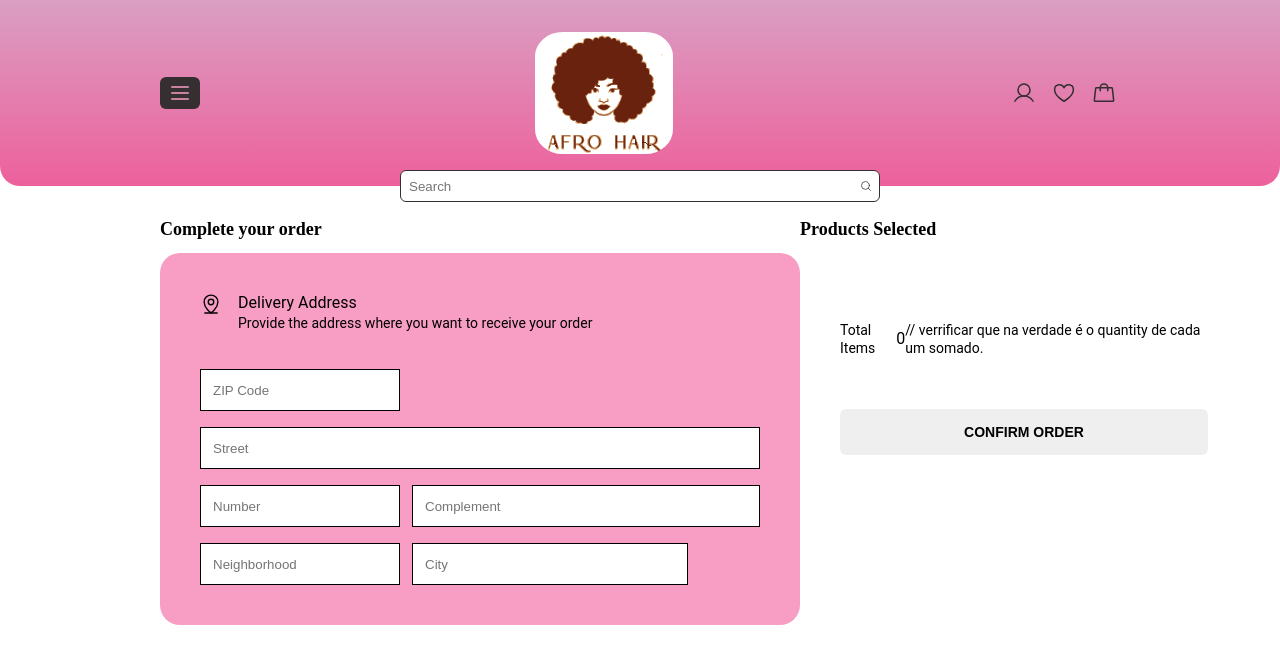
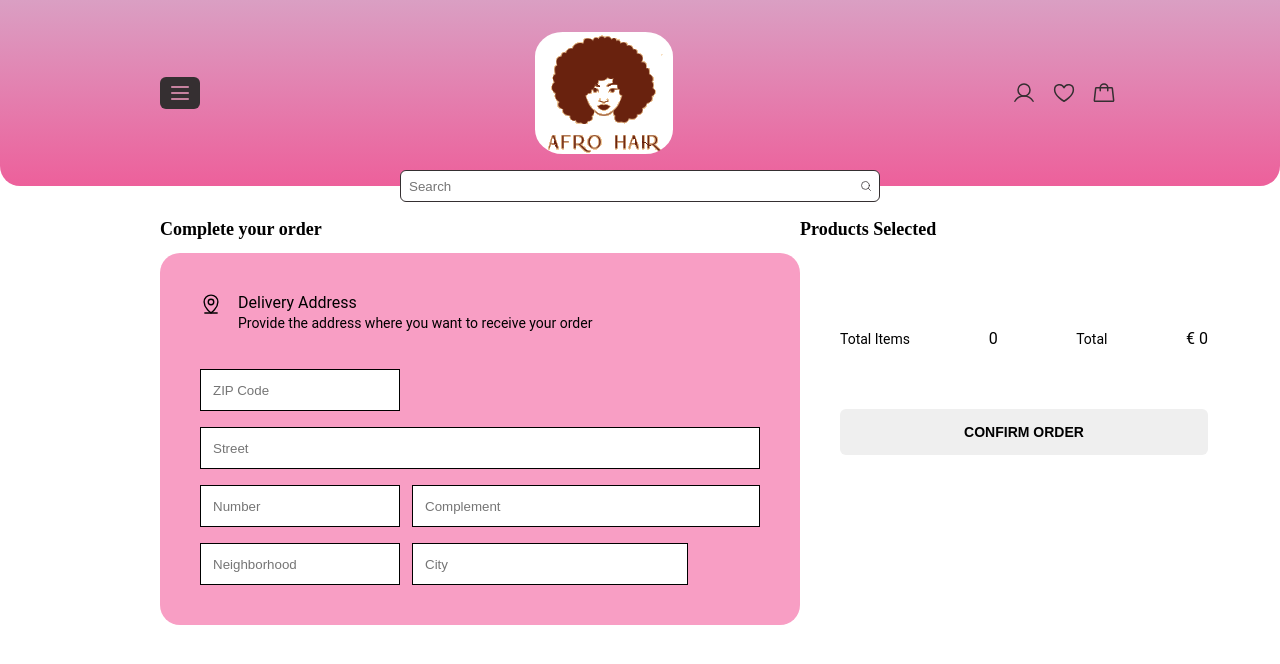
Before and after one commit to Qcarvalhooliveira/Afro-Hair, a React (Vite) app: page /checkout in a window 1280 px wide. Shown: the top 664 px of the page. Built offline with nearby package versions, Linux system fonts and the light colour scheme.

Commit message:
total of itens and total of price fixed

```diff
--- a/src/components/translations/translationData.ts
+++ b/src/components/translations/translationData.ts
@@ -58,7 +58,7 @@ export interface TranslationData {
     products: string;
     itens: string;
     confirm: string;
-
+    total: string;
    }
   }
 
@@ -123,6 +123,7 @@ export interface TranslationData {
         products: "Products Selected",
         itens: "Total Items",
         confirm: "CONFIRM ORDER",
+        total: "Total"
 
       }
     },
@@ -187,6 +188,7 @@ export interface TranslationData {
         products: "Produits sélectionnés",
         itens: "Total des articles",
         confirm: "CONFIRMER VOTRE COMMANDE",
+        total: "Total"
 
 
       }
@@ -252,6 +254,7 @@ export interface TranslationData {
             products: "Produtos Selecionados",
             itens: "Total dos Itens",
             confirm: "CONFIRMAR PEDIDO",
+            total: "Total"
           }
     }
   };
--- a/src/pages/checkout/index.tsx
+++ b/src/pages/checkout/index.tsx
@@ -10,14 +10,20 @@ export function Checkout() {
   const { translation } = useLanguage();
   const {cart} = useProducts()
 
-  const calculateTotal = () => {
+  const calculateTotalOfItens = () => {
+    let total = 0;
+    for (const item of cart) {
+      total += item.quantity;
+    }
+    return total;
+  };
+  const CalculateTotalPrice = () => {
     let total = 0;
     for (const item of cart) {
       total += item.price * item.quantity;
     }
     return total;
-  };
-
+  }
   return (
     <CheckoutContainer>
       <div className="userPaymentAndDeliveryInfos">
@@ -142,7 +148,9 @@ export function Checkout() {
           <div className="addition">
             <p>
               {translation.checkout.itens}
-              <span>{cart.length}</span> // verrificar que na verdade é o quantity de cada um somado.
+              <span>{calculateTotalOfItens()}</span>
+              {translation.checkout.total}
+              <span>€ {CalculateTotalPrice()}</span>
             </p>
           </div>
 
```
